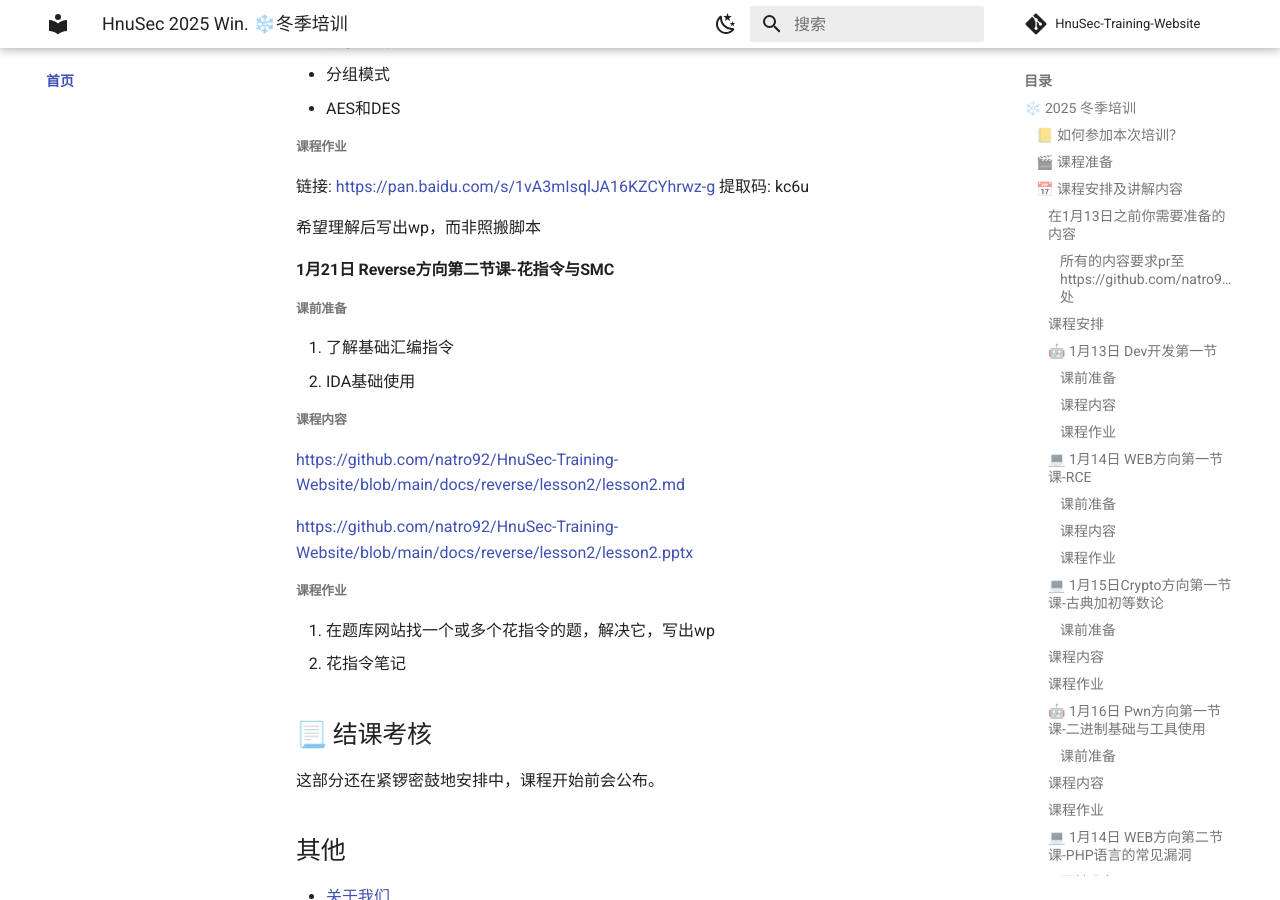
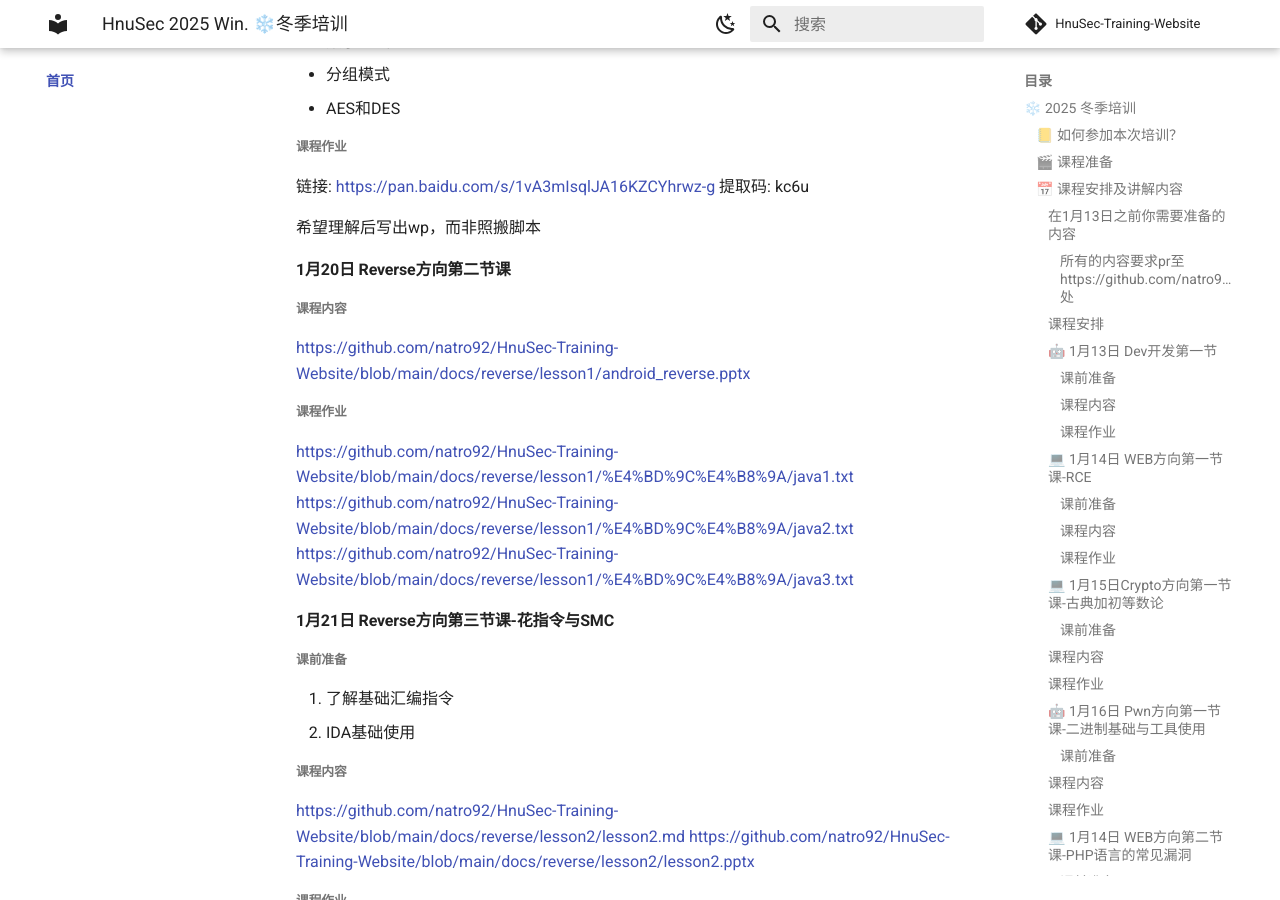
Before and after one commit to natro92/HnuSec-Training-Website, an MkDocs documentation site: the page built from docs/index.md, in a window 1280 px wide and 900 px high, scrolled down 8427 px. Built offline with MkDocs 1.6.1 and Material for MkDocs 9.7.7, drawn with Linux system fonts in a browser that asks for light colours; comment, search, counter and statistics services are not loaded.

Commit message:
Update index.md

```diff
--- a/docs/index.md
+++ b/docs/index.md
@@ -383,7 +383,19 @@
 
 希望理解后写出wp，而非照搬脚本
 
-#### 1月21日 Reverse方向第二节课-花指令与SMC
+#### 1月20日 Reverse方向第二节课
+
+##### 课程内容
+
+https://github.com/natro92/HnuSec-Training-Website/blob/main/docs/reverse/lesson1/android_reverse.pptx
+
+##### 课程作业
+
+https://github.com/natro92/HnuSec-Training-Website/blob/main/docs/reverse/lesson1/%E4%BD%9C%E4%B8%9A/java1.txt
+https://github.com/natro92/HnuSec-Training-Website/blob/main/docs/reverse/lesson1/%E4%BD%9C%E4%B8%9A/java2.txt
+https://github.com/natro92/HnuSec-Training-Website/blob/main/docs/reverse/lesson1/%E4%BD%9C%E4%B8%9A/java3.txt
+
+#### 1月21日 Reverse方向第三节课-花指令与SMC
 
 ##### 课前准备
 
@@ -393,7 +405,6 @@
 ##### 课程内容
 
 https://github.com/natro92/HnuSec-Training-Website/blob/main/docs/reverse/lesson2/lesson2.md
-
 https://github.com/natro92/HnuSec-Training-Website/blob/main/docs/reverse/lesson2/lesson2.pptx
 
 ##### 课程作业
```
